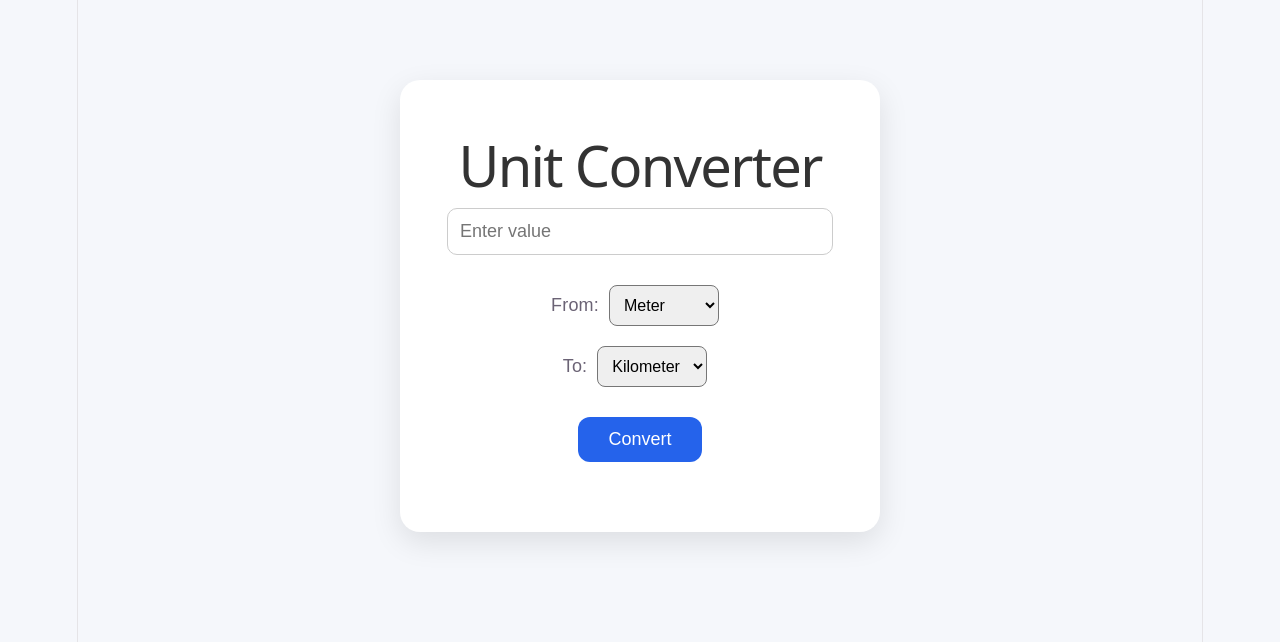
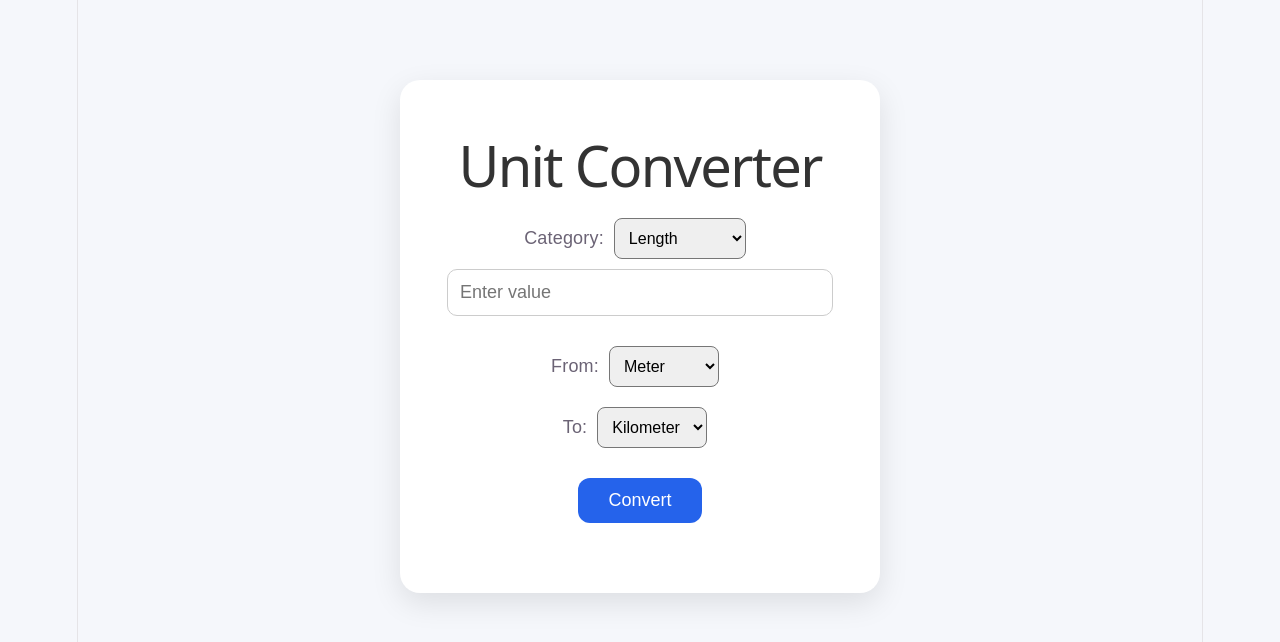
Before and after one commit to liuzhebio-ctrl/unit-converter, a React (Vite) app: page / in a window 1280 px wide. Shown: the top 642 px of the page. Built offline with nearby package versions, Linux system fonts and the light colour scheme.

Commit message:
Prepare project for deployment

```diff
--- a/package.json
+++ b/package.json
@@ -17,6 +17,7 @@
     "@types/react": "^19.2.17",
     "@types/react-dom": "^19.2.3",
     "@vitejs/plugin-react": "^6.0.4",
+    "gh-pages": "^6.3.0",
     "oxlint": "^1.75.0",
     "vite": "^8.2.0"
   }
--- a/src/App.jsx
+++ b/src/App.jsx
@@ -5,12 +5,24 @@ import "./App.css";
 function App() {
 
 const [value, setValue] = useState("");
+
+const [category, setCategory] = useState("length");
+
 const [fromUnit, setFromUnit] = useState("meter");
+
 const [toUnit, setToUnit] = useState("kilometer");
+
 const [result, setResult] = useState("");
 
 
-  const units = {
+  const categories = {
+
+  length: {
+
+    name: "Length",
+
+    units: {
+
       meter: {
         name: "Meter",
         value: 1
@@ -30,6 +42,30 @@ function App() {
         name: "Foot",
         value: 0.3048
       }
+
+    }
+
+  },
+
+
+  temperature: {
+
+    name: "Temperature",
+
+    units: {
+
+      celsius: {
+        name: "Celsius"
+      },
+
+      fahrenheit: {
+        name: "Fahrenheit"
+      }
+
+    }
+
+  }
+
 };
 
 
@@ -42,12 +78,17 @@ function App() {
       return;
     }
 
-    const meters = number * units[fromUnit].value;
+    const currentUnits = categories[category].units;
 
-    const converted = meters / units[toUnit].value;
+
+const meters = number * currentUnits[fromUnit].value;
+
+
+const converted =
+meters / currentUnits[toUnit].value;
 
     setResult(
-      `${number} ${units[fromUnit].name} = ${converted} ${units[toUnit].name}`
+     `${number} ${currentUnits[fromUnit].name} = ${converted} ${currentUnits[toUnit].name}`
     );
   }
 
@@ -58,6 +99,31 @@ function App() {
       <h1>
         Unit Converter
       </h1>
+      <div>
+
+  <label>
+    Category:
+  </label>
+
+
+  <select
+    value={category}
+    onChange={(e)=>setCategory(e.target.value)}
+  >
+
+    {
+      Object.keys(categories).map(cat => (
+
+        <option key={cat} value={cat}>
+          {categories[cat].name}
+        </option>
+
+      ))
+    }
+
+  </select>
+
+</div>
 
 
       <input
@@ -77,9 +143,9 @@ function App() {
         >
 
           {
-            Object.keys(units).map(unit => (
+            Object.keys(categories[category].units).map(unit => (
               <option key={unit} value={unit}>
-                {units[unit].name}
+                {categories[category].units[unit].name}
               </option>
             ))
           }
@@ -97,9 +163,9 @@ function App() {
         >
 
           {
-            Object.keys(units).map(unit => (
+            Object.keys(categories[category].units).map(unit => (
               <option key={unit} value={unit}>
-                {units[unit].name}
+                {categories[category].units[unit].name}
               </option>
             ))
           }
```
Also changed, not shown: 1 other file (tests, documents, lock files or other folders). Lines whose indentation alone changed are shown as unchanged.
